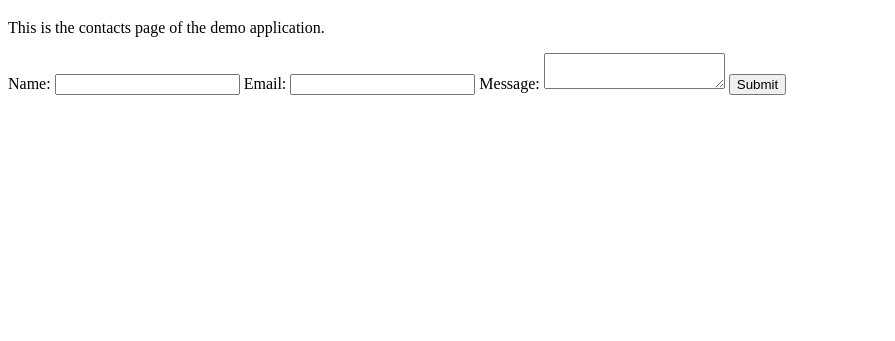
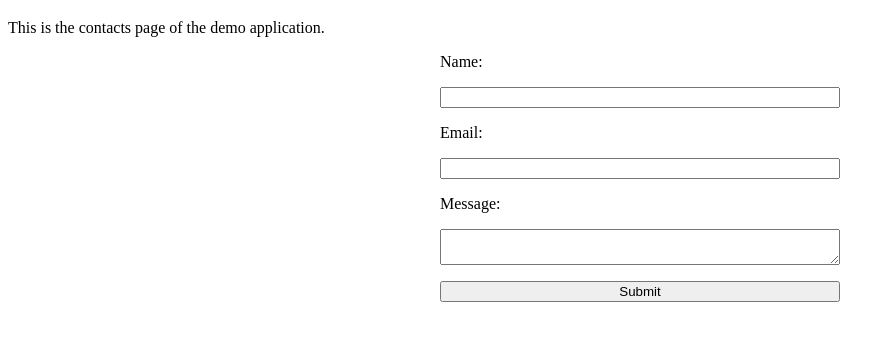
Before and after one commit to alce65/demo-01-indra, a plain HTML site: page web/contacts/index.html in a window 1280 px wide. Shown: the part 61-402 px from the top of the page, without its empty margins (0-895 px from the left). Drawn offline with Linux system fonts and the light colour scheme.

Commit message:
Add styles to contact form

```diff
--- a/web/contacts/index.css
+++ b/web/contacts/index.css
@@ -1,3 +1,12 @@
 * {
     box-sizing: border-box;
 }
+
+form {
+    display: flex;
+    flex-direction: column;
+    gap: 1rem;
+    width: 100%;
+    max-width: 400px;
+    margin: 0 auto;
+}
```
